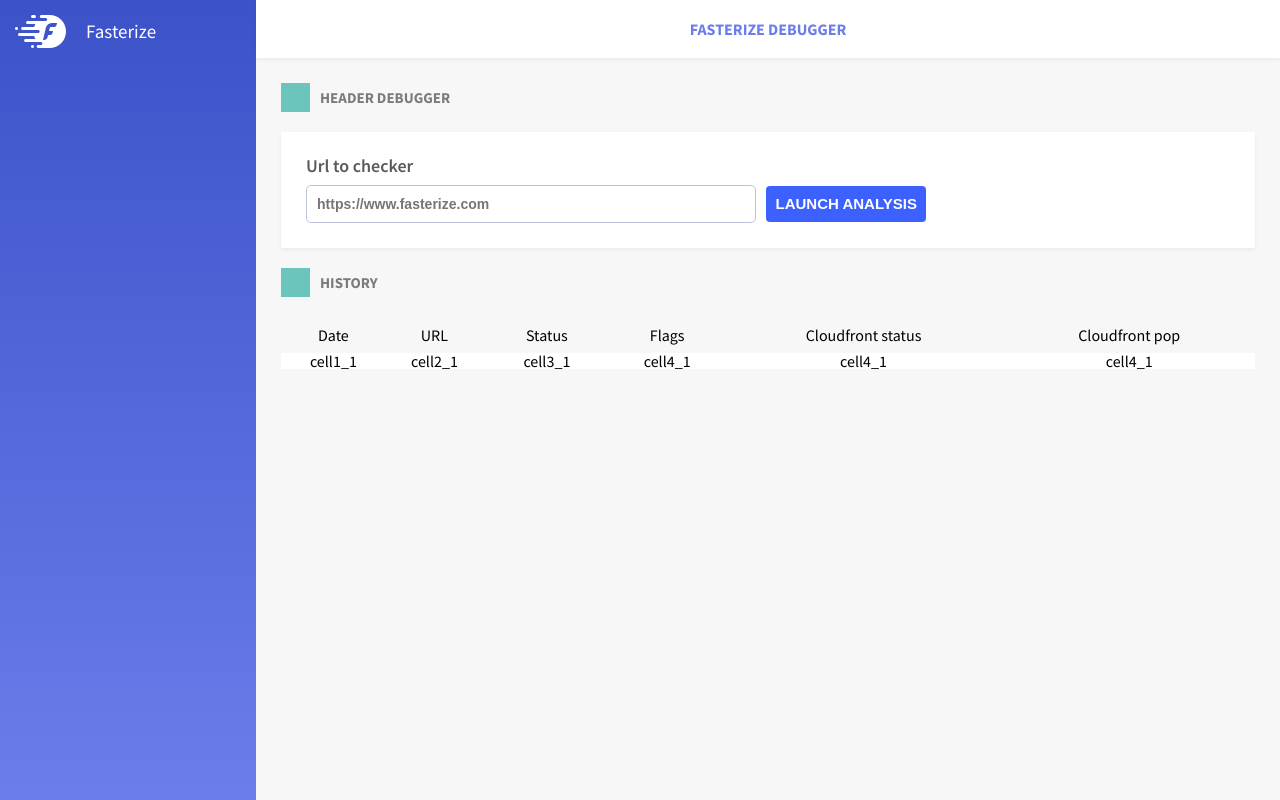
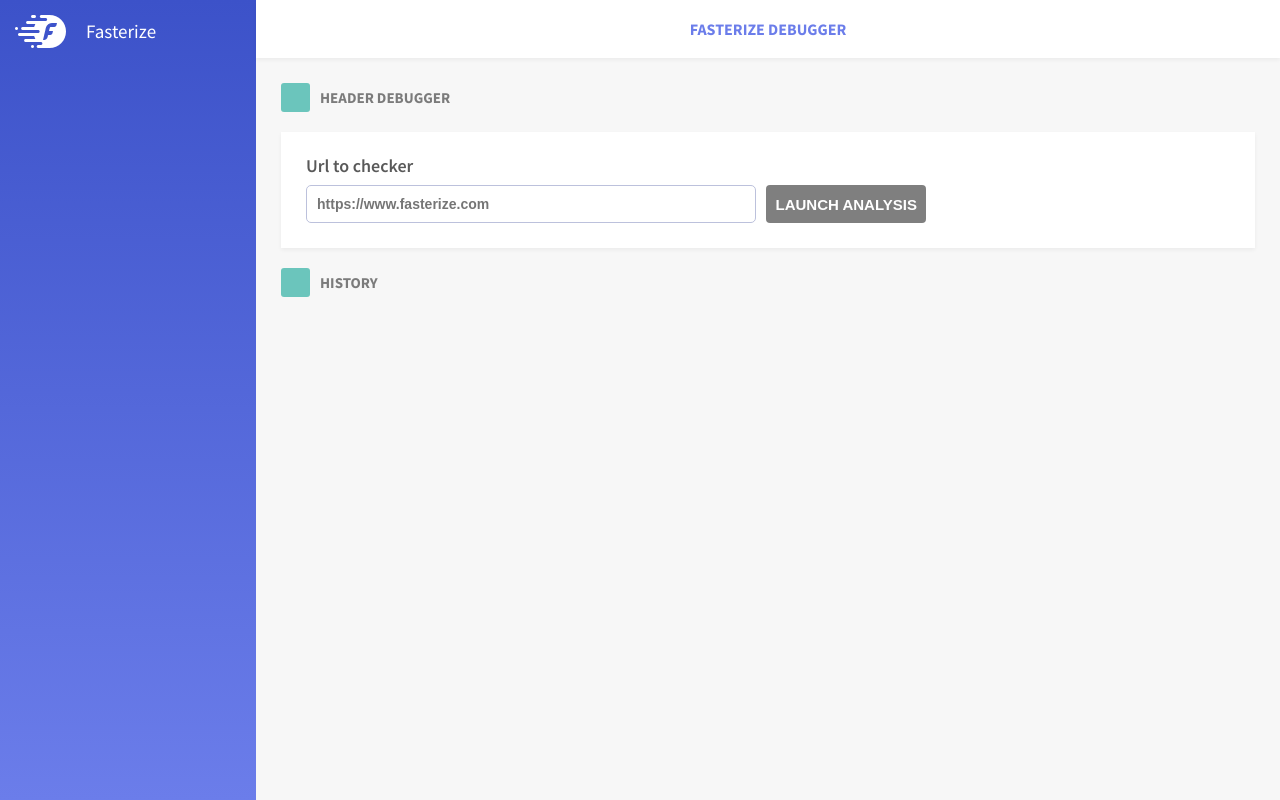
Before and after one commit to Revine-dev/Fasterize-front, a React (Create React App) app: page / in a window 1280 px wide. Built offline with nearby package versions, Linux system fonts and the light colour scheme.

Commit message:
Request done

```diff
--- a/package.json
+++ b/package.json
@@ -6,6 +6,7 @@
     "@testing-library/jest-dom": "^5.11.4",
     "@testing-library/react": "^11.1.0",
     "@testing-library/user-event": "^12.1.10",
+    "axios": "^0.21.1",
     "react": "^17.0.2",
     "react-dom": "^17.0.2",
     "react-scripts": "4.0.3",
--- a/src/App.css
+++ b/src/App.css
@@ -80,6 +80,7 @@
   width: 29px;
   height: 29px;
   background: #6bc5bc;
+  border-radius: 3px;
   margin-right: 10px;
 }
 
@@ -95,6 +96,10 @@
   color: rgba(0, 0, 0, 0.65);
   font-weight: 600;
   margin-bottom: 10px;
+}
+
+.content .search {
+  display: flex;
 }
 
 .content .checker input {
@@ -120,9 +125,17 @@
   cursor: pointer;
   box-shadow: 0;
   transition: box-shadow 0.15s ease-in-out;
+  display: flex;
+  justify-content: center;
+  align-items: center;
 }
 
-.content .checker button:hover {
+.content .checker button:disabled {
+  background: rgba(0, 0, 0, 0.5);
+  cursor: not-allowed;
+}
+
+.content .checker button:not(:disabled):hover {
   box-shadow: 0px 3px 7px 0px rgba(61, 97, 255, 0.27),
     0 0 1px 1px rgba(0, 0, 0, 0.11);
 }
@@ -131,45 +144,79 @@
         TABLE
    =============== */
 
-div.history {
+div.table.history {
   text-align: center;
   width: 100%;
+  color: rgba(0, 0, 0, 0.5);
+  font-size: 14px;
 }
-.divTable.history .divTableCell,
-.divTable.history .divTableHead {
+.table a {
+  color: inherit;
+  text-decoration: none;
+}
+.table a:hover {
+  text-decoration: underline;
+}
+.table.history .table-cell,
+.table.history .table-head {
   border: none;
 }
-.divTable.history .divTableBody .divTableCell {
-  color: #000;
+.table.history .table-body .table-cell {
   background: #fff;
 }
 
-.divTable.history .divTableHeading .divTableHead {
-  color: #000;
+.table.history .table-heading .table-head {
   text-align: center;
 }
-.divTable {
+.table {
   display: table;
 }
-.divTableHead {
+.table-head {
   padding: 10px;
 }
-.divTableRow {
+.table-row {
   display: table-row;
 }
-.divTableHeading {
+.table-heading {
   display: table-header-group;
 }
-.divTableCell,
-.divTableHead {
+.table-cell,
+.table-head {
   display: table-cell;
 }
-.divTableHeading {
+.table-headeading {
   display: table-header-group;
 }
-.divTableFoot {
+.table-foot {
   display: table-footer-group;
 }
-.divTableBody {
+.table-body {
   display: table-row-group;
+  box-shadow: 0px 2px 4px 0px rgba(0, 0, 0, 0.05);
 }
+.table-cell {
+  padding: 20px;
+}
+
+.table svg {
+  width: 32px;
+  height: 32px;
+  vertical-align: middle;
+}
+
+.table .tags span {
+  background: #1565c0;
+  color: #fff;
+  margin-right: 5px;
+  padding: 3px 5px;
+  font-size: 10px;
+  line-height: 1.2;
+}
+
+.table .cloudstatus span {
+  background: #d0021b;
+  color: #fff;
+  padding: 5px;
+  font-size: 12px;
+  border-radius: 10px;
+}
--- a/src/App.js
+++ b/src/App.js
@@ -1,7 +1,53 @@
+import { useState } from "react";
 import "./App.css";
+import Cloud from "./components/Cloud";
 import Logo from "./components/Logo";
+import Loading from "./components/Loading";
+import axios from "axios";
 
 function App() {
+  const [url, setUrl] = useState("");
+  const [searchHistory, setSearchHistory] = useState(
+    localStorage.getItem("history") || []
+  );
+  const [isLoading, setIsLoading] = useState(false);
+
+  console.log(searchHistory);
+
+  const addToHistory = (link, result) => {
+    let search = [...searchHistory];
+    search.push({
+      url: link,
+      result: result,
+    });
+    setSearchHistory(search);
+    localStorage.setItem("history", search);
+  };
+
+  const handleSearch = async () => {
+    setIsLoading(true);
+
+    try {
+      const search = await axios.post("https://fasterize-back.vercel.app/", {
+        url:
+          url.match(/^((http|https):\/\/)?(www\.)?([A-z]+)\.([A-z]{2,})/) &&
+          !url.match(/^http/)
+            ? "http://" + url
+            : url,
+      });
+      console.log(search);
+    } catch (error) {
+      if (error.request.status === 400 && error.response.data?.plugged) {
+        addToHistory(url, error.response.data);
+      }
+      console.log(error.response, Object.keys(error));
+      // handle error
+    } finally {
+      //setUrl("");
+      setIsLoading(false);
+    }
+  };
+
   return (
     <div className="page">
       <div className="left">
@@ -22,36 +68,65 @@
               <input
                 type="text"
                 className="uri_checker"
+                onChange={(e) => setUrl(e.target.value)}
+                value={url}
                 placeholder="https://www.fasterize.com"
               />
-              <button>Launch analysis</button>
+              <button
+                onClick={handleSearch}
+                disabled={
+                  isLoading ||
+                  !url.match(
+                    /^((http|https):\/\/)?(www\.)?([A-z]+)\.([A-z]{2,})/
+                  )
+                }
+              >
+                {isLoading ? <Loading /> : "Launch analysis"}
+              </button>
             </div>
           </div>
 
           <div className="title-content">History</div>
 
-          <div className="divTable history">
-            <div className="divTableHeading">
-              <div className="divTableRow">
-                <div className="divTableHead">Date</div>
-                <div className="divTableHead">URL</div>
-                <div className="divTableHead">Status</div>
-                <div className="divTableHead">Flags</div>
-                <div className="divTableHead">Cloudfront status</div>
-                <div className="divTableHead">Cloudfront pop</div>
+          {searchHistory.length > 1 && (
+            <div className="table history">
+              <div className="table-heading">
+                <div className="table-row">
+                  <div className="table-head">Date</div>
+                  <div className="table-head url">URL</div>
+                  <div className="table-head">Status</div>
+                  <div className="table-head">Flags</div>
+                  <div className="table-head">Cloudfront status</div>
+                  <div className="table-head">Cloudfront pop</div>
+                </div>
+              </div>
+              <div className="table-body">
+                <div className="table-row">
+                  <div className="table-cell">16/07/2021</div>
+                  <div className="table-cell">
+                    <a
+                      href="https://www.fasterize.com"
+                      target="_blank"
+                      rel="noreferrer"
+                    >
+                      https://www.fasterize.com
+                    </a>
+                  </div>
+                  <div className="table-cell">
+                    <Cloud color="green" />
+                  </div>
+                  <div className="table-cell tags">
+                    <span>Optimisé</span>
+                    <span>Caché</span>
+                  </div>
+                  <div className="table-cell cloudstatus">
+                    <span>MISS</span>
+                  </div>
+                  <div className="table-cell">Paris</div>
+                </div>
               </div>
             </div>
-            <div className="divTableBody">
-              <div className="divTableRow">
-                <div className="divTableCell">cell1_1</div>
-                <div className="divTableCell">cell2_1</div>
-                <div className="divTableCell">cell3_1</div>
-                <div className="divTableCell">cell4_1</div>
-                <div className="divTableCell">cell4_1</div>
-                <div className="divTableCell">cell4_1</div>
-              </div>
-            </div>
-          </div>
+          )}
         </div>
       </div>
     </div>
--- /dev/null
+++ b/src/components/Cloud.js
@@ -0,0 +1,55 @@
+const Cloud = ({ color }) => {
+  const colors = {
+    green: "#6ab420",
+    orange: "#FF8C00",
+    red: "#ff0000",
+  };
+
+  let selectedColor = colors.green;
+
+  if (color && colors[color]) {
+    selectedColor = colors[color];
+  }
+
+  return (
+    <svg
+      version="1.1"
+      id="Capa_1"
+      xmlns="http://www.w3.org/2000/svg"
+      xmlnsXlink="http://www.w3.org/1999/xlink"
+      x="0px"
+      y="0px"
+      width="956.699px"
+      height="956.699px"
+      viewBox="0 0 956.699 956.699"
+      xmlSpace="preserve"
+    >
+      <g>
+        <path
+          d="M782.699,413.199c-0.199,0-0.299,0-0.5,0c-7.699-121.7-108.898-218-232.5-218c-114.099,0-209,82-229.099,190.2
+    c-2.601-0.1-5.3-0.2-7.9-0.2c-85,0-156.7,56.3-180.1,133.6c-3.6-0.299-7.3-0.5-11-0.5c-67.1,0-121.6,54.4-121.6,121.6
+    C0,707.1,54.4,761.5,121.5,761.5c1,0,661.1,0,661.1,0c96.201,0,174.1-78,174.1-174.102
+    C956.699,491.299,878.9,413.199,782.699,413.199z"
+          fill={selectedColor}
+        />
+      </g>
+      <g></g>
+      <g></g>
+      <g></g>
+      <g></g>
+      <g></g>
+      <g></g>
+      <g></g>
+      <g></g>
+      <g></g>
+      <g></g>
+      <g></g>
+      <g></g>
+      <g></g>
+      <g></g>
+      <g></g>
+    </svg>
+  );
+};
+
+export default Cloud;
--- /dev/null
+++ b/src/components/Loading/Loading.css
@@ -0,0 +1,56 @@
+.lds-ellipsis {
+  display: inline-block;
+  position: relative;
+  width: 100px;
+  top: -5px;
+  left: 10px;
+}
+.lds-ellipsis div {
+  position: absolute;
+  top: 0;
+  width: 13px;
+  height: 13px;
+  border-radius: 50%;
+  background: #fff;
+  animation-timing-function: cubic-bezier(0, 1, 1, 0);
+}
+.lds-ellipsis div:nth-child(1) {
+  left: 8px;
+  animation: lds-ellipsis1 0.6s infinite;
+}
+.lds-ellipsis div:nth-child(2) {
+  left: 8px;
+  animation: lds-ellipsis2 0.6s infinite;
+}
+.lds-ellipsis div:nth-child(3) {
+  left: 32px;
+  animation: lds-ellipsis2 0.6s infinite;
+}
+.lds-ellipsis div:nth-child(4) {
+  left: 56px;
+  animation: lds-ellipsis3 0.6s infinite;
+}
+@keyframes lds-ellipsis1 {
+  0% {
+    transform: scale(0);
+  }
+  100% {
+    transform: scale(1);
+  }
+}
+@keyframes lds-ellipsis3 {
+  0% {
+    transform: scale(1);
+  }
+  100% {
+    transform: scale(0);
+  }
+}
+@keyframes lds-ellipsis2 {
+  0% {
+    transform: translate(0, 0);
+  }
+  100% {
+    transform: translate(24px, 0);
+  }
+}
--- /dev/null
+++ b/src/components/Loading/index.js
@@ -0,0 +1,14 @@
+import "./Loading.css";
+
+const Loading = () => {
+  return (
+    <div className="lds-ellipsis">
+      <div></div>
+      <div></div>
+      <div></div>
+      <div></div>
+    </div>
+  );
+};
+
+export default Loading;
```
Also changed, not shown: 1 other file (tests, documents, lock files or other folders).
